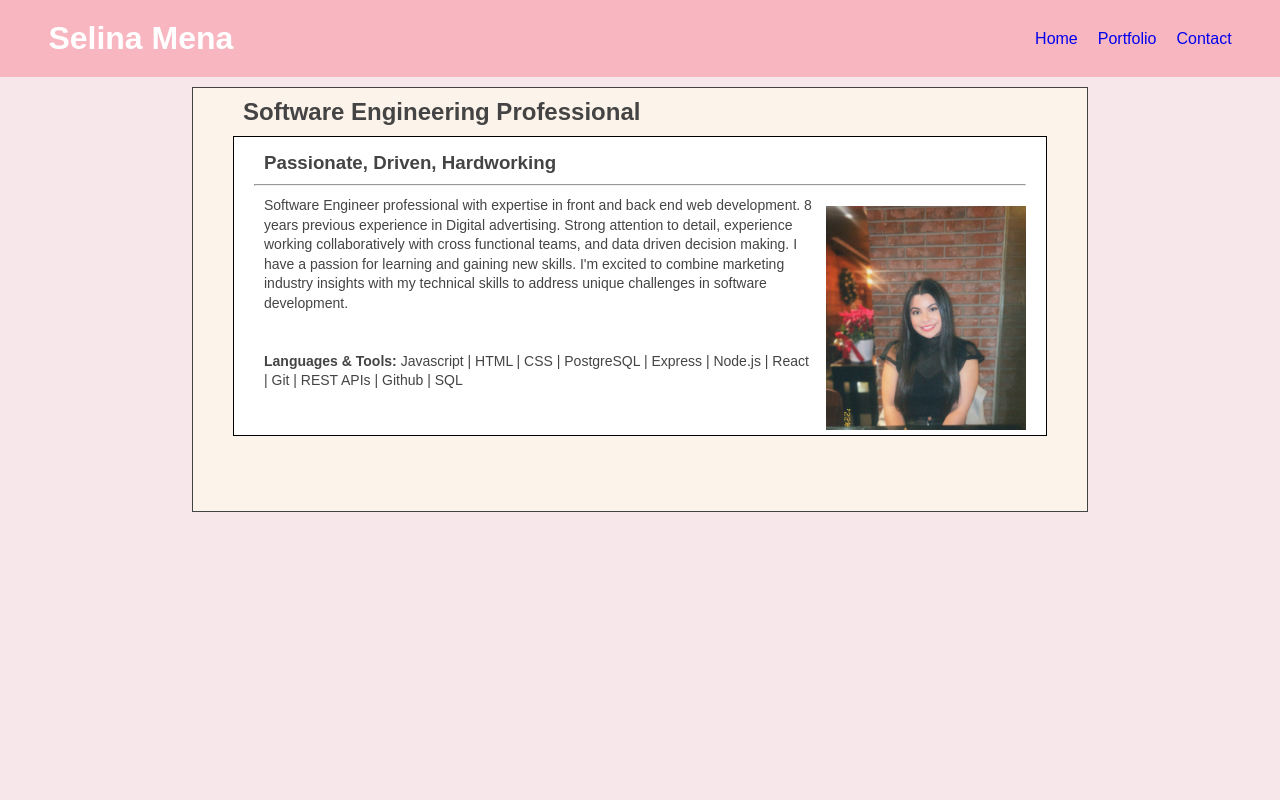
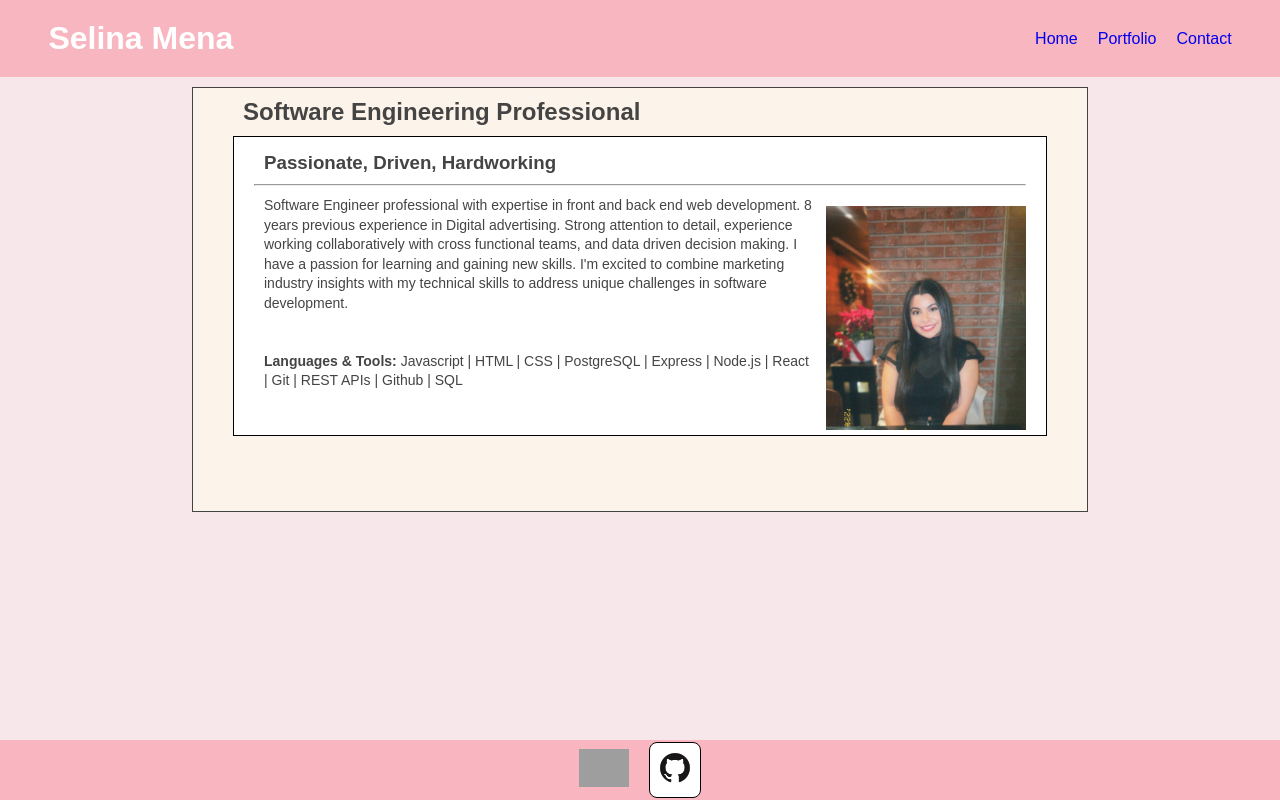
Before and after one commit to Selina-M28/Personal.Website, a React (Vite) app: page / in a window 1280 px wide. Built offline with nearby package versions, Linux system fonts and the light colour scheme; grey boxes are pictures that could not be loaded.

Commit message:
added footer and updated portfolio page

```diff
--- a/src/App.css
+++ b/src/App.css
@@ -109,7 +109,11 @@ main-content section hr {
 }
 
 .persistent-footer {
-  text-decoration: none;
+  position: fixed;
+  bottom: 0;
+  left: 0;
+  width: 100%;
+  height: 60px;
   background-color: rgba(250, 149, 166, 0.589);
   color: white;
   display: flex;
--- a/src/Components/Footer.jsx
+++ b/src/Components/Footer.jsx
@@ -1,20 +1,21 @@
 import React from "react";
 import imgSrcLinkedin from "../photos/Linkedin.webp";
+import imgSrcGithub from "../photos/Github_Logo.png";
 
 function Footer() {
   return (
     <div>
       <nav className="persistent-footer">
         <a href="https://www.linkedin.com/in/selina-mena/">
-          <img
-            src="./img/linkedin.png"
-            alt="Linkedin Logo"
-            width="50"
-            style="background-color: white;"
-          />
+        <img src={imgSrcLinkedin} alt ="Linkedin" width="50"/>
         </a>
-        <a href="mailto:selinamena3@gmail.com">
-          <img src="./img/Gmail icon.png" alt="mail icon" width="50" />
+        <a href="https://github.com/Selina-M28">
+        <div style={{
+          backgroundColor:'white',
+          border:'1px solid black',
+          borderRadius: '8px'}}>
+        <img src={imgSrcGithub} alt ="Github" width="50"/>
+        </div>
         </a>
       </nav>
     </div>
--- a/src/pages/Contact.jsx
+++ b/src/pages/Contact.jsx
@@ -1,5 +1,6 @@
 import React, {useState} from 'react'
 import Header from '../Components/Header';
+import Footer from '../Components/Footer';
 
 function Contact() {
     const [result, setResult] = useState("");
@@ -27,8 +28,9 @@ function Contact() {
       }
     };
   return (
+    <>
+    <Header />
     <div>
-    <Header />
     <section className="form-container">
     <form onSubmit={onSubmit} className="contact-form">
         <div className="form-text-container">
@@ -55,7 +57,10 @@ function Contact() {
 
       {result && <div className="confirmation">{result}</div>}
     </section>
+
   </div>
+    <Footer/>
+    </>
 )
 }
 
--- a/src/pages/Home.jsx
+++ b/src/pages/Home.jsx
@@ -1,6 +1,7 @@
 import React from 'react'
 import Header from '../Components/Header'
 import imageSrc from "../photos/personal photo.jpg"
+import Footer from '../Components/Footer'
 
 function Home() {
   return (
@@ -21,6 +22,7 @@ function Home() {
           </div>
         </section>
       </main>
+      <Footer/>
       </>
   )
 }
--- a/src/pages/Portfolio.jsx
+++ b/src/pages/Portfolio.jsx
@@ -1,10 +1,36 @@
 import React from 'react'
+import Header from '../Components/Header'
+import Footer from '../Components/Footer'
 
 function Portfolio() {
   return (
     <div>
       <Header/>
-      Portfolio</div>
+      <main className="main-content-2">
+              <h2>My Projects</h2>
+              <section className="section-content">
+                <h3>Shenanigram</h3>
+                <hr />
+                <div>
+                  <p>
+
+                  </p>
+                  </div>
+                  </section>
+                  <section className="section-content">
+                <h3>Puppy Bowl</h3>
+                <hr />
+                <div>
+                  <p>
+
+                  </p>
+
+
+                </div>
+              </section>
+            </main>
+      <Footer/>
+      </div>
   )
 }
 
```
Also changed, not shown: src/photos/Github_Logo.png (added).
